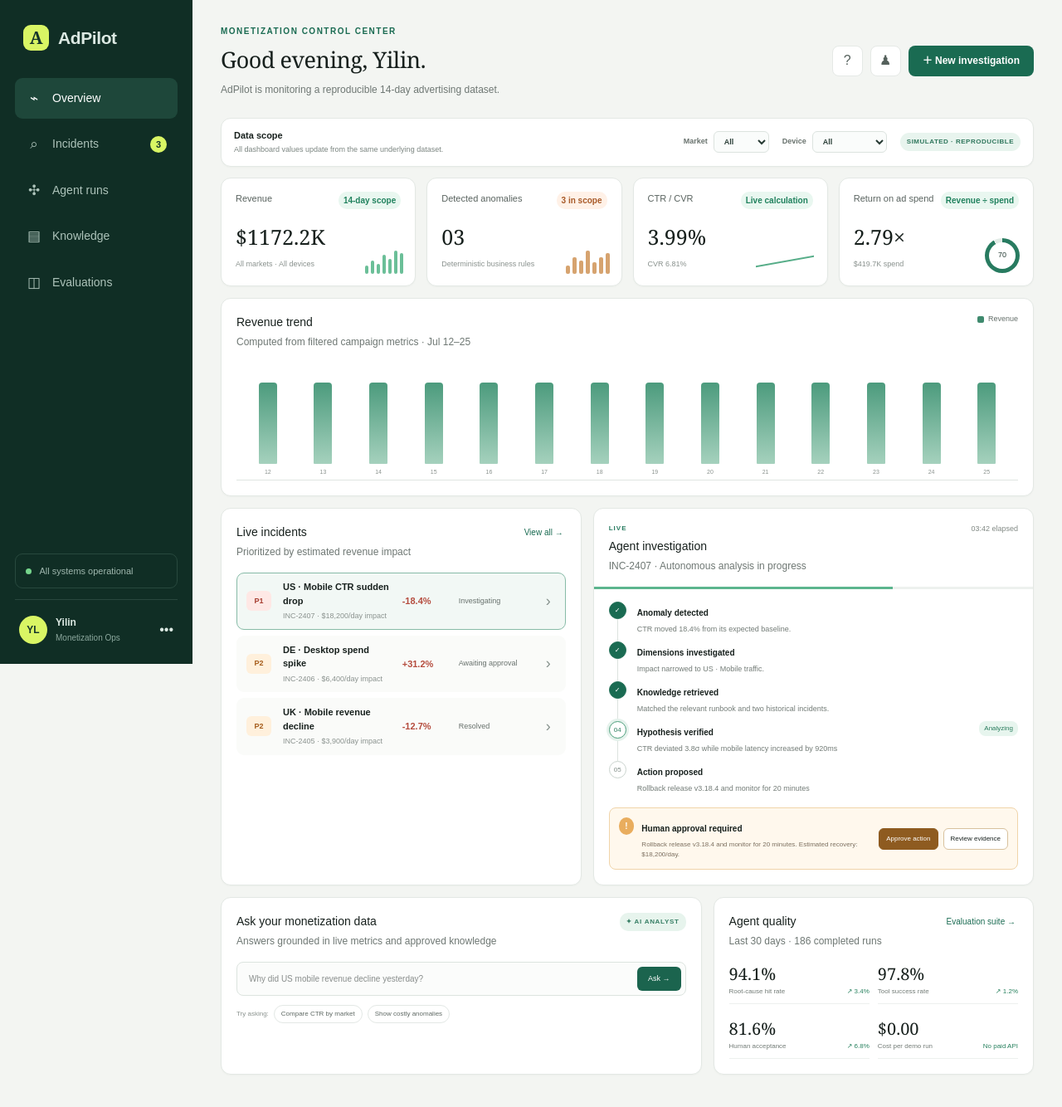
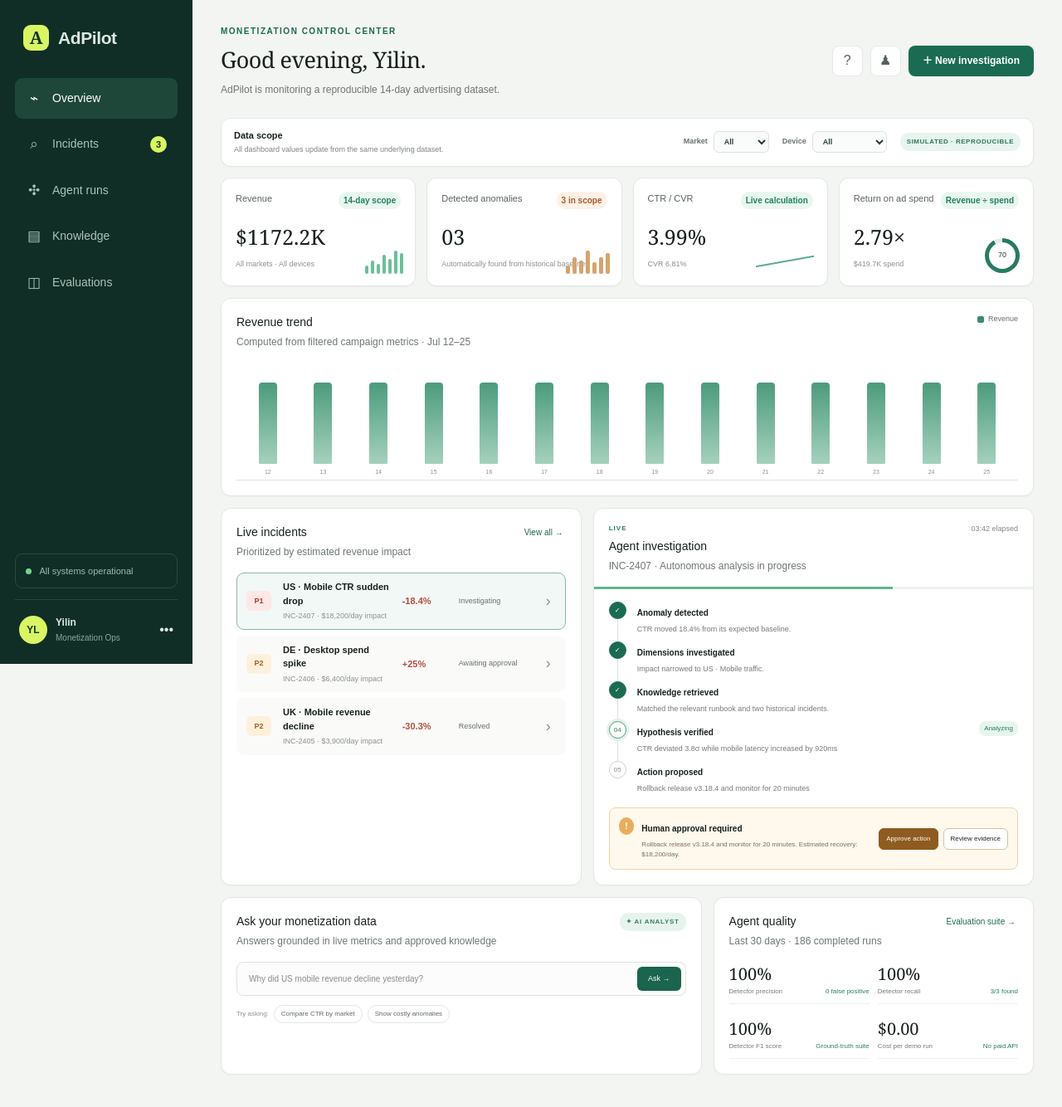
Before and after one commit to kaiying-coder/adpilot, a Next.js app: page / in a window 1280 px wide. Shown: the top 1334 px of the page at 83% size. Built offline with nearby package versions, Linux system fonts and the light colour scheme.

Commit message:
Add anomaly detector and agent tool trace

```diff
--- /dev/null
+++ b/app/agent.ts
@@ -0,0 +1,84 @@
+import { adMetrics, type DetectedAnomaly } from "./data";
+
+export type ToolResult = {
+  tool: string;
+  purpose: string;
+  result: string;
+  source: string;
+  status: "success";
+};
+
+const runbooks = {
+  CTR: {
+    id: "RB-014",
+    title: "CTR decline investigation",
+    guidance: "Check market and device concentration, creative fatigue, page latency, and recent releases.",
+  },
+  Spend: {
+    id: "RB-021",
+    title: "Spend spike investigation",
+    guidance: "Compare bid, budget and targeting changes before assuming traffic quality shifted.",
+  },
+  Revenue: {
+    id: "RB-008",
+    title: "Revenue decline investigation",
+    guidance: "Separate traffic loss from conversion loss and verify tracking integrity.",
+  },
+};
+
+const changeLog = [
+  { market: "US", device: "Mobile", change: "Release v3.18.4 deployed", detail: "Landing-page rendering bundle updated" },
+  { market: "DE", device: "Desktop", change: "Bid multiplier 1.0 → 1.3", detail: "Manual configuration change" },
+  { market: "UK", device: "Mobile", change: "Conversion tag configuration updated", detail: "Tag event name changed" },
+];
+
+export function investigateIncident(incident: DetectedAnomaly): ToolResult[] {
+  const scoped = adMetrics.filter(
+    (row) => row.market === incident.market && row.device === incident.device
+  );
+  const recent = scoped.slice(-3);
+  const totalRevenue = recent.reduce((sum, row) => sum + row.revenue, 0);
+  const avgLatency = Math.round(recent.reduce((sum, row) => sum + row.latencyMs, 0) / recent.length);
+  const change = changeLog.find(
+    (item) => item.market === incident.market && item.device === incident.device
+  );
+  const runbook = runbooks[incident.metric];
+
+  return [
+    {
+      tool: "query_metrics",
+      purpose: "Measure the affected segment",
+      result: `${recent.length}-day revenue $${totalRevenue.toLocaleString()} · average latency ${avgLatency}ms`,
+      source: "campaign_metrics",
+      status: "success",
+    },
+    {
+      tool: "slice_dimensions",
+      purpose: "Locate the concentration of impact",
+      result: `${incident.market} × ${incident.device} is the leading affected segment`,
+      source: "campaign_metrics",
+      status: "success",
+    },
+    {
+      tool: "retrieve_runbook",
+      purpose: "Ground the investigation plan",
+      result: `${runbook.id} · ${runbook.title}: ${runbook.guidance}`,
+      source: runbook.id,
+      status: "success",
+    },
+    {
+      tool: "query_change_log",
+      purpose: "Correlate the anomaly with recent changes",
+      result: change ? `${change.change} · ${change.detail}` : "No relevant change found",
+      source: "change_log",
+      status: "success",
+    },
+    {
+      tool: "verify_hypothesis",
+      purpose: "Test the strongest causal hypothesis",
+      result: incident.evidence,
+      source: "analysis_engine",
+      status: "success",
+    },
+  ];
+}
--- a/app/data.ts
+++ b/app/data.ts
@@ -70,7 +70,7 @@ export const adMetrics: AdMetric[] = dates.flatMap((date, day) =>
   )
 );
 
-export const detectedAnomalies: DetectedAnomaly[] = [
+export const anomalyGroundTruth: DetectedAnomaly[] = [
   {
     id: "INC-2407",
     title: "US · Mobile CTR sudden drop",
@@ -115,6 +115,95 @@ export const detectedAnomalies: DetectedAnomaly[] = [
   },
 ];
 
+function average(values: number[]) {
+  return values.reduce((sum, value) => sum + value, 0) / Math.max(values.length, 1);
+}
+
+function percentDelta(current: number, baseline: number) {
+  return baseline ? ((current - baseline) / baseline) * 100 : 0;
+}
+
+/**
+ * Deterministic anomaly detector. It never reads anomalyGroundTruth to decide
+ * whether an event happened; ground truth is used only after detection to
+ * attach demo metadata and calculate evaluation quality.
+ */
+export function detectAnomalies(rows: AdMetric[]): DetectedAnomaly[] {
+  const detections: Array<{ market: Market; device: Device; metric: "CTR" | "Spend" | "Revenue"; delta: number }> = [];
+
+  for (const market of markets) {
+    for (const device of devices) {
+      const series = rows.filter((row) => row.market === market && row.device === device);
+      const recent = series.slice(-3);
+      const historical = series.slice(0, -3);
+      if (historical.length < 7 || recent.length === 0) continue;
+
+      const baselineCtr = historical.reduce((sum, row) => sum + row.clicks, 0) /
+        historical.reduce((sum, row) => sum + row.impressions, 0);
+      const recentCtr = recent.reduce((sum, row) => sum + row.clicks, 0) /
+        recent.reduce((sum, row) => sum + row.impressions, 0);
+      const ctrDelta = percentDelta(recentCtr, baselineCtr);
+
+      const latestSpend = series.at(-1)?.spend ?? 0;
+      const spendBaseline = average(series.slice(-8, -1).map((row) => row.spend));
+      const spendDelta = percentDelta(latestSpend, spendBaseline);
+
+      const revenueBaseline = average(historical.slice(-7).map((row) => row.revenue));
+      const lowestRecentRevenue = Math.min(...recent.map((row) => row.revenue));
+      const revenueDelta = percentDelta(lowestRecentRevenue, revenueBaseline);
+
+      // Prioritize the leading indicator so one incident does not create
+      // several correlated alerts for the same market-device pair.
+      if (ctrDelta <= -15) {
+        detections.push({ market, device, metric: "CTR", delta: ctrDelta });
+      } else if (spendDelta >= 24.5) {
+        detections.push({ market, device, metric: "Spend", delta: spendDelta });
+      } else if (revenueDelta <= -15) {
+        detections.push({ market, device, metric: "Revenue", delta: revenueDelta });
+      }
+    }
+  }
+
+  return detections.map((detection, index) => {
+    const known = anomalyGroundTruth.find(
+      (item) =>
+        item.market === detection.market &&
+        item.device === detection.device &&
+        item.metric === detection.metric
+    );
+
+    return known
+      ? { ...known, delta: Number(detection.delta.toFixed(1)) }
+      : {
+          id: `INC-AUTO-${index + 1}`,
+          title: `${detection.market} · ${detection.device} ${detection.metric} anomaly`,
+          severity: Math.abs(detection.delta) >= 25 ? "P1" : "P2",
+          status: "Investigating",
+          cause: "Pending automated investigation",
+          evidence: `${detection.metric} deviated ${Math.abs(detection.delta).toFixed(1)}% from baseline`,
+          action: "Start an automated investigation",
+          estimatedImpact: 0,
+          ...detection,
+        };
+  });
+}
+
+export const detectedAnomalies = detectAnomalies(adMetrics);
+
+export function evaluateDetector(
+  detected: DetectedAnomaly[],
+  expected: DetectedAnomaly[] = anomalyGroundTruth
+) {
+  const key = (item: DetectedAnomaly) => `${item.market}:${item.device}:${item.metric}`;
+  const expectedKeys = new Set(expected.map(key));
+  const detectedKeys = new Set(detected.map(key));
+  const truePositives = [...detectedKeys].filter((item) => expectedKeys.has(item)).length;
+  const precision = detectedKeys.size ? truePositives / detectedKeys.size : 0;
+  const recall = expectedKeys.size ? truePositives / expectedKeys.size : 0;
+  const f1 = precision + recall ? (2 * precision * recall) / (precision + recall) : 0;
+  return { truePositives, falsePositives: detectedKeys.size - truePositives, precision, recall, f1 };
+}
+
 export function summarize(rows: AdMetric[]) {
   const total = rows.reduce(
     (sum, row) => ({
--- a/app/globals.css
+++ b/app/globals.css
@@ -66,6 +66,8 @@ header p,.panelHead p { margin:0; color:var(--muted); font-size:12px; }
 .step.done>span { background:var(--green);border-color:var(--green);color:white }.step.active>span { border-color:#4a9e7a;color:#2d7f60;box-shadow:0 0 0 3px #e5f2ec }
 .step strong { font-size:10px }.step p { margin:3px 0 0;color:#737c77;font-size:9px;line-height:1.45 }.step>i { font-size:8px;color:#2a7d5e;font-style:normal;background:#e7f5ee;height:max-content;padding:3px 6px;border-radius:8px }
 .approval { margin-top:8px;background:#fff8ed;border:1px solid #f0d4a9;border-radius:8px;padding:11px;display:flex;justify-content:space-between;gap:12px;align-items:center }.approval>div:first-child { display:flex;gap:9px;align-items:flex-start }.approval>div>span { width:21px;height:21px;border-radius:50%;display:grid;place-items:center;background:#e9ad5e;color:white;font-weight:800;font-size:10px }.approval strong { font-size:10px }.approval p { margin:3px 0 0;font-size:8px;color:#7c7060 }.approvalActions { display:flex;gap:6px;flex-shrink:0 }.approvalActions button { border:1px solid #d8c19d;background:white;border-radius:6px;padding:6px 8px;font-size:8px }.approvalActions button:first-child { background:#8e5b20;color:white;border-color:#8e5b20 }.approval.approved { background:#edf8f2;border-color:#b8ddca }.approval.approved>div>span { background:#31906a }
+.evidenceDrawer { margin-top:10px;border:1px solid #dce5e0;border-radius:9px;background:#fbfcfb;padding:10px;display:grid;gap:4px }.evidenceTitle { display:flex;justify-content:space-between;align-items:center;padding:2px 2px 8px }.evidenceTitle strong { font-size:10px }.evidenceTitle span { color:#2d795c;background:#e7f4ed;border-radius:10px;padding:3px 7px;font-size:7px }
+.toolCall { display:grid;grid-template-columns:24px 1fr auto;gap:8px;align-items:start;padding:7px;border-top:1px solid #edf1ee }.toolCall>span { width:20px;height:20px;border-radius:5px;background:#e7f2ec;color:#2e765b;display:grid;place-items:center;font-size:7px;font-weight:800 }.toolCall div { display:grid;gap:2px }.toolCall strong { font-family:monospace;font-size:8px;color:#244c3d }.toolCall small { color:#7e8883;font-size:7px }.toolCall p { margin:2px 0 0;color:#49534f;font-size:8px;line-height:1.4 }.toolCall em { color:#2e795d;font-style:normal;font-size:7px;white-space:nowrap }
 .bottomGrid { display:grid;grid-template-columns:1.2fr .8fr;gap:14px }.aiTag { font-size:8px;color:#377f65;background:#e7f4ed;padding:5px 8px;border-radius:10px;font-weight:800;letter-spacing:.7px }
 .queryBox { display:flex;border:1px solid #dce4df;border-radius:8px;padding:5px;background:#fbfcfb }.queryBox input { flex:1;border:0;background:transparent;outline:0;padding:7px 9px;font-size:10px }.queryBox button { border:0;border-radius:6px;background:#1b644e;color:white;padding:0 13px;font-size:9px }
 .suggestions { margin-top:11px;display:flex;gap:6px;align-items:center }.suggestions span { font-size:8px;color:#8b938f }.suggestions button { border:1px solid #e3e8e5;background:#fff;border-radius:12px;padding:4px 8px;color:#5f6964;font-size:8px }
--- a/app/page.tsx
+++ b/app/page.tsx
@@ -5,16 +5,19 @@ import {
   adMetrics,
   dailyRevenue,
   detectedAnomalies,
+  evaluateDetector,
   summarize,
   type Device,
   type Market,
 } from "./data";
+import { investigateIncident } from "./agent";
 
 export default function Home() {
   const [selected, setSelected] = useState(0);
   const [approved, setApproved] = useState(false);
   const [query, setQuery] = useState("");
   const [answer, setAnswer] = useState("");
+  const [showEvidence, setShowEvidence] = useState(false);
   const [market, setMarket] = useState<Market | "All">("All");
   const [device, setDevice] = useState<Device | "All">("All");
   const incident = detectedAnomalies[selected];
@@ -28,6 +31,8 @@ export default function Home() {
   const summary = useMemo(() => summarize(filteredRows), [filteredRows]);
   const trend = useMemo(() => dailyRevenue(filteredRows), [filteredRows]);
   const maxRevenue = Math.max(...trend.map((point) => point.value), 1);
+  const detectorQuality = useMemo(() => evaluateDetector(detectedAnomalies), []);
+  const toolResults = useMemo(() => investigateIncident(incident), [incident]);
   const visibleAnomalies = detectedAnomalies.filter((item) =>
     (market === "All" || item.market === market) &&
     (device === "All" || item.device === device)
@@ -89,7 +94,7 @@ export default function Home() {
 
         <section className="metrics">
           <article><div><span>Revenue</span><b>14-day scope</b></div><strong>${(summary.revenue / 1000).toFixed(1)}K</strong><small>{market} markets · {device} devices</small><div className="spark"><i/><i/><i/><i/><i/><i/><i/></div></article>
-          <article><div><span>Detected anomalies</span><b className="warn">{visibleAnomalies.length} in scope</b></div><strong>{String(visibleAnomalies.length).padStart(2, "0")}</strong><small>Deterministic business rules</small><div className="bars"><i/><i/><i/><i/><i/><i/><i/></div></article>
+          <article><div><span>Detected anomalies</span><b className="warn">{visibleAnomalies.length} in scope</b></div><strong>{String(visibleAnomalies.length).padStart(2, "0")}</strong><small>Automatically found from historical baselines</small><div className="bars"><i/><i/><i/><i/><i/><i/><i/></div></article>
           <article><div><span>CTR / CVR</span><b>Live calculation</b></div><strong>{summary.ctr.toFixed(2)}%</strong><small>CVR {summary.cvr.toFixed(2)}%</small><div className="line" /></article>
           <article><div><span>Return on ad spend</span><b>Revenue ÷ spend</b></div><strong>{summary.roas.toFixed(2)}×</strong><small>${(summary.spend / 1000).toFixed(1)}K spend</small><div className="donut"><span>{Math.min(Math.round(summary.roas * 25), 99)}</span></div></article>
         </section>
@@ -112,7 +117,7 @@ export default function Home() {
             <div className="panelHead"><div><h2>Live incidents</h2><p>Prioritized by estimated revenue impact</p></div><button>View all →</button></div>
             <div className="incidentList">
               {detectedAnomalies.map((item, index) => (
-                <button key={item.id} onClick={() => { setSelected(index); setApproved(item.status === "Resolved"); setMarket(item.market); setDevice(item.device); }} className={`incident ${selected === index ? "selected" : ""}`}>
+                <button key={item.id} onClick={() => { setSelected(index); setApproved(item.status === "Resolved"); setMarket(item.market); setDevice(item.device); setShowEvidence(false); }} className={`incident ${selected === index ? "selected" : ""}`}>
                   <span className={`severity ${item.severity.toLowerCase()}`}>{item.severity}</span>
                   <div><strong>{item.title}</strong><small>{item.id} · ${item.estimatedImpact.toLocaleString()}/day impact</small></div>
                   <em>{item.delta > 0 ? "+" : ""}{item.delta}%</em><span className="status">{item.status}</span><span className="arrow">›</span>
@@ -131,8 +136,20 @@ export default function Home() {
             </div>
             <div className={`approval ${approved ? "approved" : ""}`}>
               <div><span>{approved ? "✓" : "!"}</span><div><strong>{approved ? "Action approved" : "Human approval required"}</strong><p>{approved ? "Simulated action queued. Monitoring window started." : `${incident.action}. Estimated recovery: $${incident.estimatedImpact.toLocaleString()}/day.`}</p></div></div>
-              {!approved && <div className="approvalActions"><button onClick={() => setApproved(true)}>Approve action</button><button>Review evidence</button></div>}
+              {!approved && <div className="approvalActions"><button onClick={() => setApproved(true)}>Approve action</button><button onClick={() => setShowEvidence((value) => !value)}>{showEvidence ? "Hide evidence" : "Review evidence"}</button></div>}
             </div>
+            {showEvidence && (
+              <div className="evidenceDrawer">
+                <div className="evidenceTitle"><strong>Agent tool trace</strong><span>{toolResults.length}/{toolResults.length} tools succeeded</span></div>
+                {toolResults.map((result, index) => (
+                  <div className="toolCall" key={result.tool}>
+                    <span>{String(index + 1).padStart(2, "0")}</span>
+                    <div><strong>{result.tool}</strong><small>{result.purpose}</small><p>{result.result}</p></div>
+                    <em>✓ {result.source}</em>
+                  </div>
+                ))}
+              </div>
+            )}
           </div>
         </section>
 
@@ -146,9 +163,9 @@ export default function Home() {
           <div className="panel evaluation">
             <div className="panelHead"><div><h2>Agent quality</h2><p>Last 30 days · 186 completed runs</p></div><button>Evaluation suite →</button></div>
             <div className="quality">
-              <div><strong>94.1%</strong><span>Root-cause hit rate</span><small>↗ 3.4%</small></div>
-              <div><strong>97.8%</strong><span>Tool success rate</span><small>↗ 1.2%</small></div>
-              <div><strong>81.6%</strong><span>Human acceptance</span><small>↗ 6.8%</small></div>
+              <div><strong>{(detectorQuality.precision * 100).toFixed(0)}%</strong><span>Detector precision</span><small>{detectorQuality.falsePositives} false positive</small></div>
+              <div><strong>{(detectorQuality.recall * 100).toFixed(0)}%</strong><span>Detector recall</span><small>{detectorQuality.truePositives}/3 found</small></div>
+              <div><strong>{(detectorQuality.f1 * 100).toFixed(0)}%</strong><span>Detector F1 score</span><small>Ground-truth suite</small></div>
               <div><strong>$0.00</strong><span>Cost per demo run</span><small className="down">No paid API</small></div>
             </div>
           </div>
```
